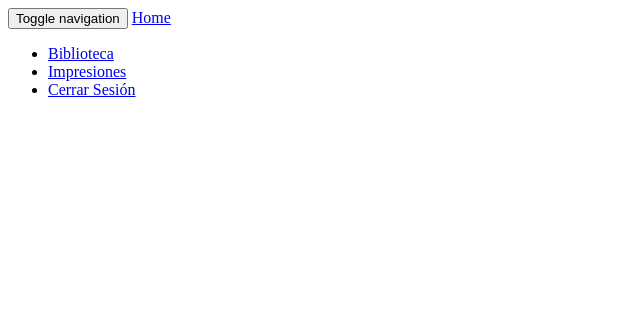
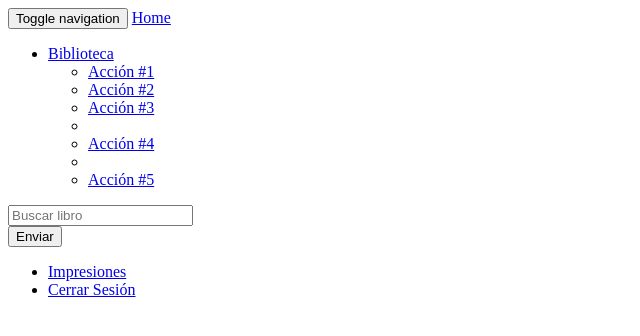
Before and after one commit to luisAr28/Polibooks, a CodeIgniter app: the page made by application/views/Perfil1.php in a window 1280 px wide. Shown: the top 336 px of the page, without its empty margins (0-640 px from the left). Run offline with CodeIgniter, Linux system fonts and the light colour scheme; data that the repository does not hold is empty.

Commit message:
MEnu
modificacion menu perfil1

```diff
--- a/application/views/Perfil1.php
+++ b/application/views/Perfil1.php
@@ -1,7 +1,7 @@
 
 	<body>
 
-	    <nav class="navbar navbar-inverse navbar-fixed-bottom" role="navigation">
+<nav class="navbar navbar-inverse navbar-fixed-bottom" role="navigation">
       <div class="container">
           <!-- Brand and toggle get grouped for better mobile display -->
           <div class="navbar-header">
@@ -16,16 +16,37 @@
           <!-- Collect the nav links, forms, and other content for toggling -->
           <div class="collapse navbar-collapse" id="bs-example-navbar-collapse-1">
               <ul class="nav navbar-nav">
-                  <li>
+                 <li class="dropdown">
+                    <a href="#" class="dropdown-toggle" data-toggle="dropdown">
+                      Biblioteca <b class="caret"></b>
+                    </a>
+                    <ul class="dropdown-menu">
+                      <li><a href="#">Acción #1</a></li>
+                      <li><a href="#">Acción #2</a></li>
+                      <li><a href="#">Acción #3</a></li>
+                      <li class="divider"></li>
+                      <li><a href="#">Acción #4</a></li>
+                      <li class="divider"></li>
+                      <li><a href="#">Acción #5</a></li>
+                    </ul>
+                  </li>
+                 <!-- <li>
                       <a href="buscaDis">Biblioteca</a>
-                  </li>
+                  </li>-->
+              </ul>
+                <form class="navbar-form navbar-left" role="search">
+                  <div class="form-group">
+                    <input type="text" class="form-control" placeholder="Buscar libro">
+                  </div>
+                  <button type="submit" class="btn btn-default">Enviar</button>
+                </form>
+              <ul class="nav navbar-nav">
                   <li>
                       <a href="buscaTuto">Impresiones</a>
                   </li>
                   <li>
                       <a href="cerrar">Cerrar Sesión</a>
                   </li>
-
               </ul>
           </div>
           <!-- /.navbar-collapse -->
```
Also changed, not shown: application/controllers/Main_controller.php (+1 -31 lines), application/models/Main.php (+0 -21 lines).
